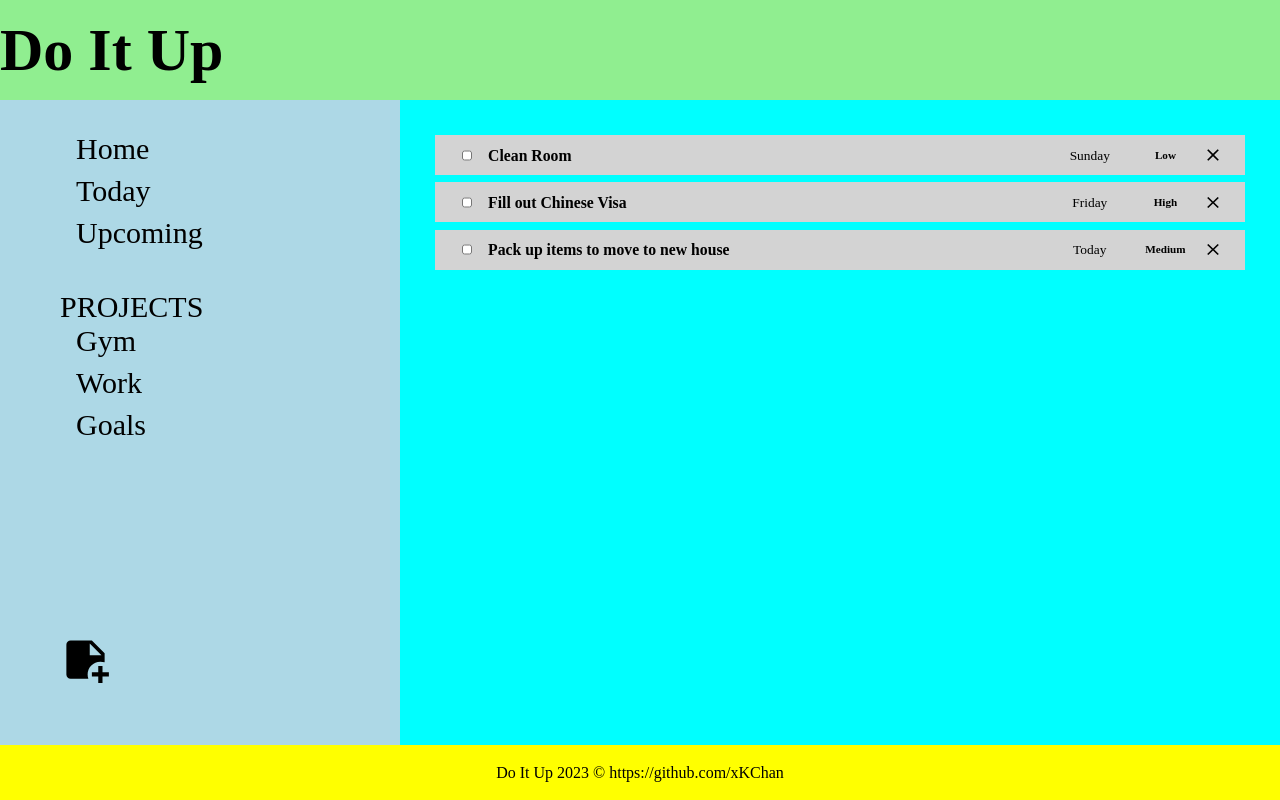
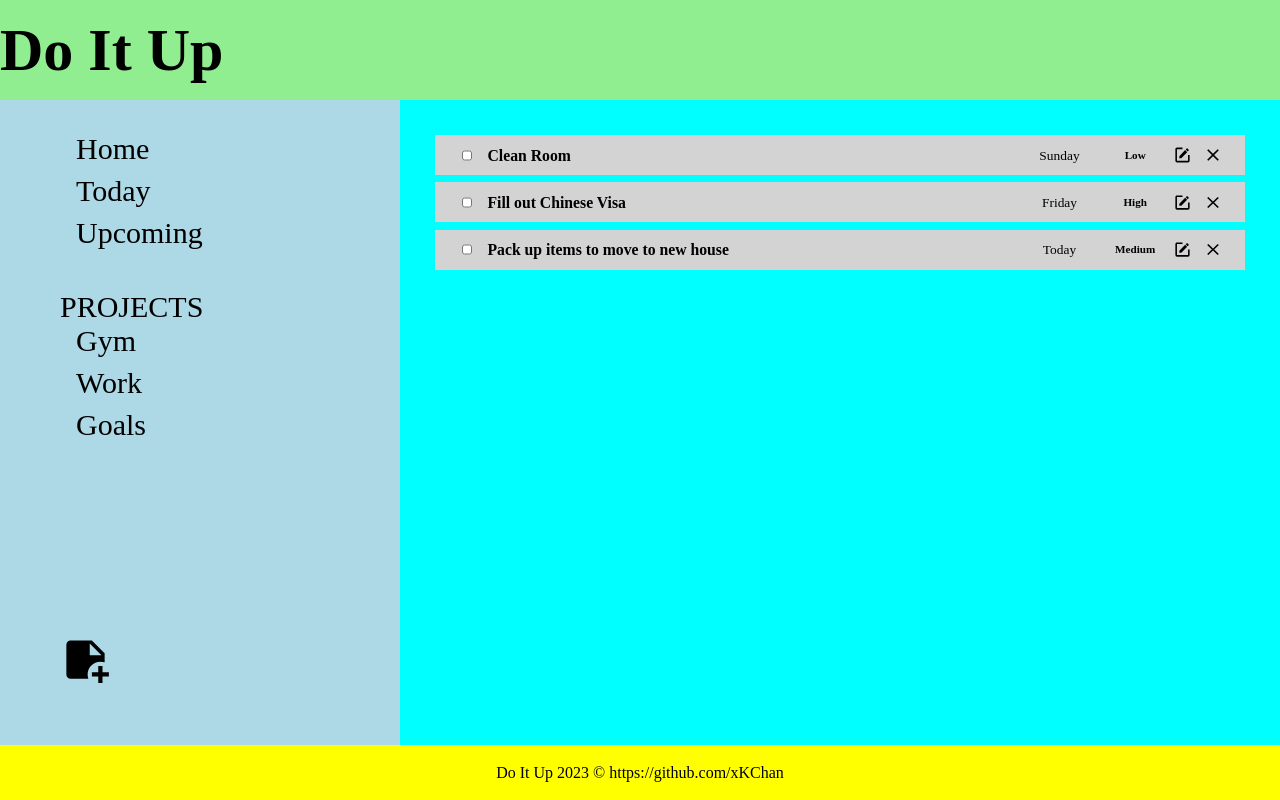
Before and after one commit to xKChan/toDoApp, a website built with webpack: page dist/index.html in a window 1280 px wide. Built offline with nearby package versions, Linux system fonts and the light colour scheme.

Commit message:
added edit logo and made title clickable to view more details

```diff
--- a/src/style.css
+++ b/src/style.css
@@ -86,7 +86,7 @@
 
 .taskList {
   display: grid;
-  grid-template-columns: 15px 4fr 10% 10% 2%;
+  grid-template-columns: 15px 4fr 10% 10% 4% 2%;
   height: 2.5rem;
   align-content: center;
   background-color: lightgray;
@@ -112,10 +112,15 @@
   justify-self: center;
 }
 
-.removeBtn {
+.removeBtn,
+.editBtn {
   align-self: center;
   width: 20px;
   padding-right: 2%;
+}
+
+.titleTasks {
+  cursor: pointer;
 }
 
 /*  */
--- a/src/ui.js
+++ b/src/ui.js
@@ -1,6 +1,7 @@
 import { myTasks, makeNewTask, removeTask } from "./tasks";
 import removeicon from "./imgs/remove1.svg";
 import addNewIcon from "./imgs/new.svg";
+import editIcon from "./imgs/edit.svg";
 // import "./style.css";
 
 const menu = ["Home", "Today", "Upcoming"];
@@ -79,25 +80,30 @@ function createTasks() {
     let title = document.createElement("h3");
     let dueDate = document.createElement("div");
     let priority = document.createElement("h5");
+    const edit = new Image();
     const remove = new Image();
     taskEl.classList.add("taskList");
     checkbox.classList.add("checkbox");
     title.classList.add("cards", "titleTasks", taskList);
     dueDate.classList.add("cards", "rightSide");
     priority.classList.add("cards", "rightSide");
+    edit.classList.add("editBtn", "icon");
     remove.classList.add("removeBtn", "icon");
     checkbox.setAttribute("data-check", i);
+    remove.setAttribute("data-edit", i);
     remove.setAttribute("data-remove", i);
     checkbox.type = "checkbox";
     title.textContent = task.title;
     // description.textContent = dafaultDescription;
     dueDate.textContent = task.dueDate;
     priority.textContent = task.priority;
+    edit.src = editIcon;
     remove.src = removeicon;
     taskEl.appendChild(checkbox);
     taskEl.appendChild(title);
     taskEl.appendChild(dueDate);
     taskEl.appendChild(priority);
+    taskEl.appendChild(edit);
     taskEl.appendChild(remove);
     projectTasks.appendChild(taskEl);
   }
@@ -161,7 +167,6 @@ function formContainer() {
 
 function completeTask() {
   const checkbox = document.querySelectorAll(".checkbox");
-  const taskTitle = document.querySelectorAll(".titleTasks");
   checkbox.forEach((box) => {
     box.addEventListener("change", function () {
       if (box.checked) {
@@ -183,3 +188,11 @@ function completeTaskCheck(box) {
     }
   }
 }
+
+function moreDetails() {
+  const detailPopUp = document.querySelector("#detailPopUp");
+  const getDetails = document.querySelectorAll(".titleTasks");
+  getDetails.forEach((task) => {
+    task.addEventListener("click", function () {});
+  });
+}
```
Also changed, not shown: dist/8421b7fc701a0f1a93be.svg (added), dist/index.html, dist/main.js, src/imgs/edit.svg (added).
